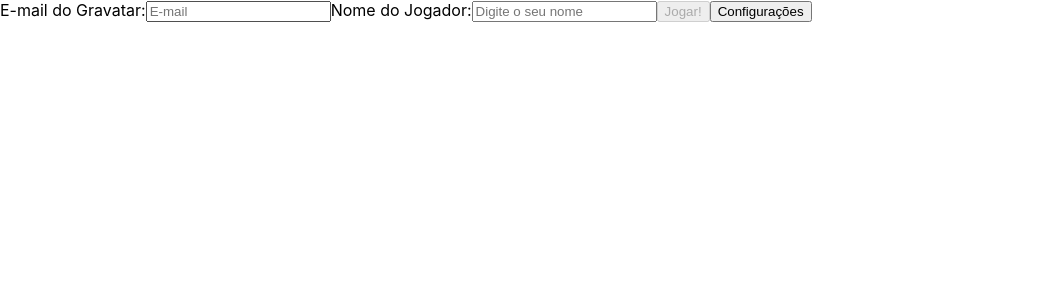
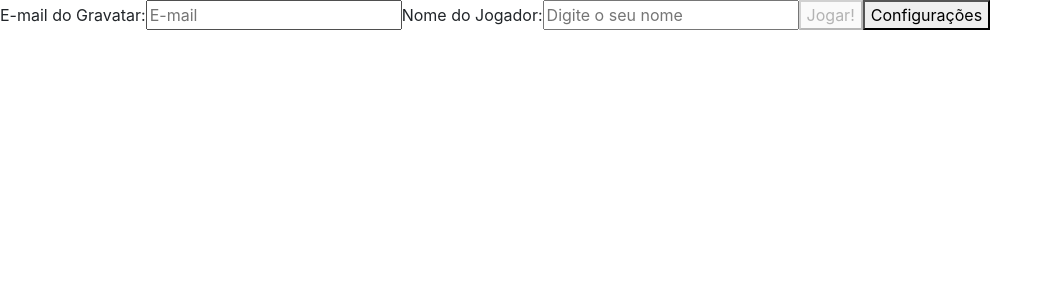
Before and after one commit to tryber/sd-04-project-trivia-react-redux-6, a React (Create React App) app: page / in a window 1280 px wide. Shown: the top 300 px of the page, without its empty margins (0-1052 px from the left). Built offline with nearby package versions, Linux system fonts and the light colour scheme.

Commit message:
requirement 1

```diff
--- a/public/index.html
+++ b/public/index.html
@@ -3,6 +3,7 @@
   <head>
     <meta charset="utf-8" />
     <link rel="icon" href="%PUBLIC_URL%/favicon.ico" />
+    <link rel="stylesheet" href="https://stackpath.bootstrapcdn.com/bootstrap/4.4.1/css/bootstrap.min.css" integrity="sha384-Vkoo8x4CGsO3+Hhxv8T/Q5PaXtkKtu6ug5TOeNV6gBiFeWPGFN9MuhOf23Q9Ifjh" crossorigin="anonymous">
     <meta name="viewport" content="width=device-width, initial-scale=1" />
     <meta name="theme-color" content="#000000" />
     <meta
--- a/src/pages/Home.jsx
+++ b/src/pages/Home.jsx
@@ -1,4 +1,6 @@
 import React from 'react';
+import { Link } from 'react-router-dom';
+import { getToken } from '../services/api'
 
 class Home extends React.Component {
   constructor() {
@@ -7,12 +9,13 @@
       disabled: true,
     };
     this.handleChange = this.handleChange.bind(this);
-    this.settings = this.settings.bind(this);
-    this.play = this.play.bind(this);
+    this.getToken = this.token.bind(this);
   }
 
-  settings() {
-    this.alert('tela de config');
+  token() {
+    getToken().then(value => {
+      localStorage.setItem('@trivia-game/token', value);
+    });
   }
 
   handleChange() {
@@ -26,10 +29,6 @@
         disabled: true,
       });
     }
-  }
-
-  play() {
-    this.alert('tela de jogo');
   }
 
   render() {
@@ -50,12 +49,16 @@
             onChange={this.handleChange}
           />
         </label>
-        <button data-testid="btn-play" disabled={this.state.disabled} onClick={this.play}>
+        <Link to="/play">
+        <button data-testid="btn-play" disabled={this.state.disabled} onClick={this.token}>
           Jogar!
         </button>
-        <button data-testeid="btn-settings" onClick={this.settings}>
+        </Link>
+        <Link to="/settings">
+        <button data-testeid="btn-settings">
           Configurações
         </button>
+        </Link>
       </form>
     );
   }
```
